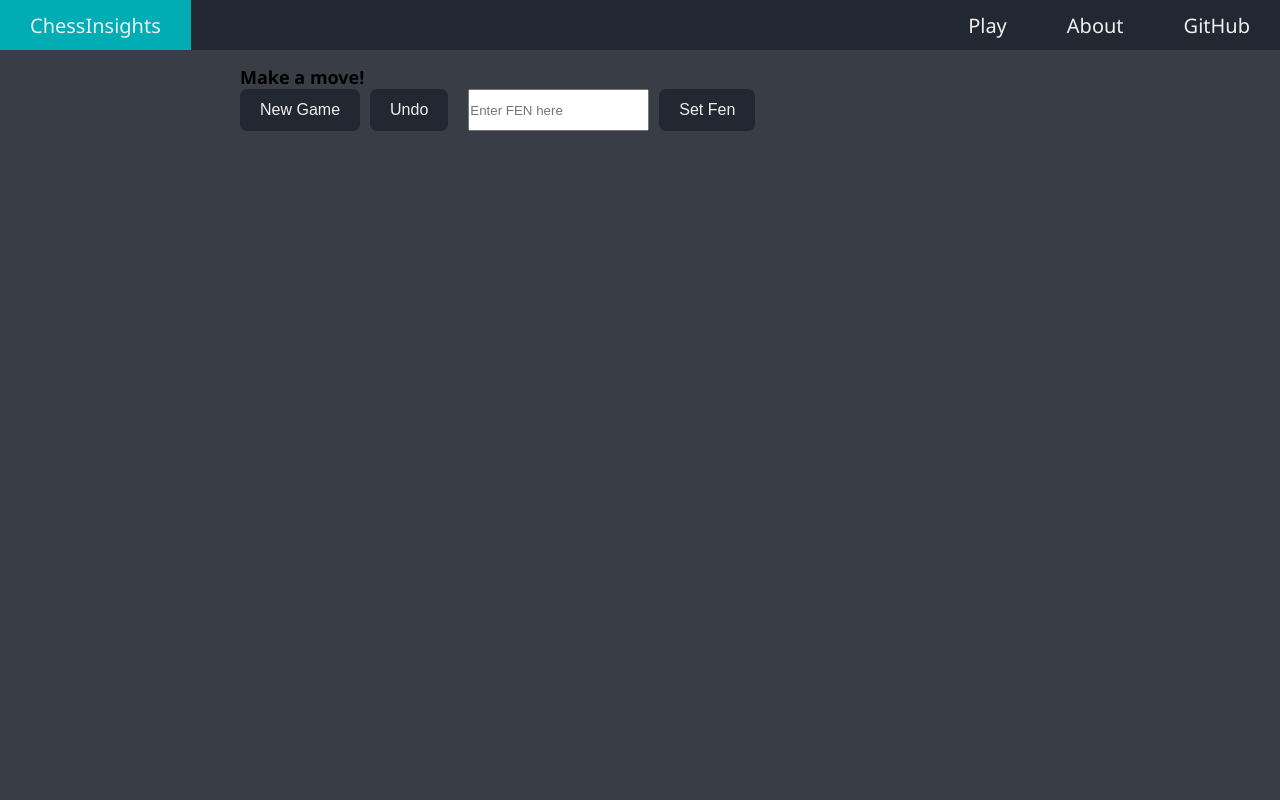
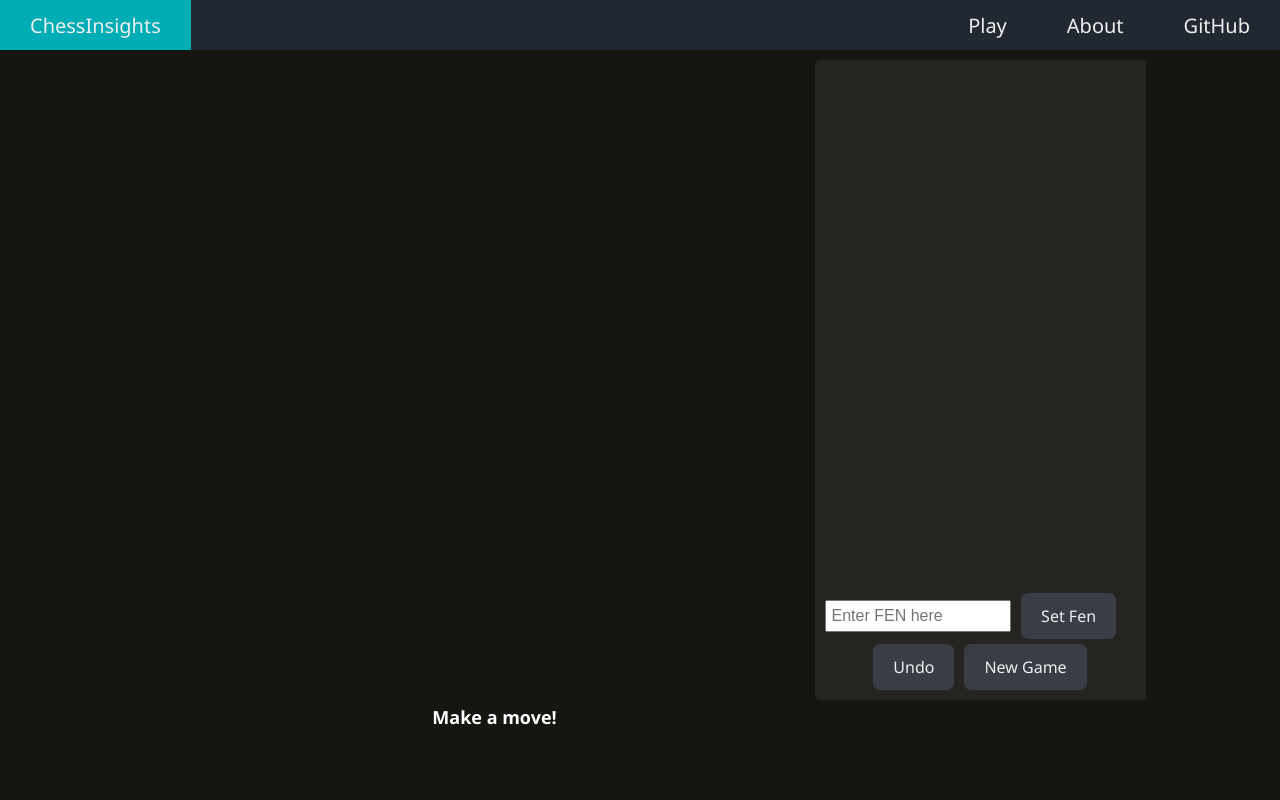
Before and after one commit to gknudtson/ChessInsights, a Flask app: template src/chess_insights/api/templates/play.html in a window 1280 px wide. Run offline with Flask 3, Linux system fonts and the light colour scheme; the template is opened without the code that fills it: most values are stand-ins (such as "Sample title", 1, 10 or a date in 2020); some libraries are stand-ins or nearby versions.

Commit message:
Improve frontend file structure. Improve frontend UI.

```diff
--- a/src/chess_insights/api/app.py
+++ b/src/chess_insights/api/app.py
@@ -46,15 +46,18 @@ def home():
 @app.route('/play', methods=['GET'])
 def play():
     """Render the play page with the current board state."""
-    fen = fen_from_board(chess_game.board_state)  # Get current FEN
-    return render_template('play.html', fen=fen)  # Pass FEN to HTML template
+    fen = fen_from_board(chess_game.board_state)
+    return render_template('play.html', fen=fen)
 
 
 @app.route('/new_game', methods=['GET'])
 def new_game():
     global chess_game
     chess_game = ChessBoard()  # Reset the game
-    return jsonify({"message": "New game started!", "fen": "start"})
+    new_fen = fen_from_board(chess_game.board_state)  # Get new FEN
+
+    return jsonify({"message": "New game started!", "fen": new_fen})
+
 
 
 @app.route('/move', methods=['POST'])
--- a/src/chess_insights/api/static/buttons.css
+++ /dev/null
@@ -1,28 +0,0 @@
-button {
-    padding: 12px 20px;
-    font-size: 16px;
-
-    border: none;
-    border-radius: 7px;
-    background-color: #222831;
-    color: #EEEEEE;
-    cursor: pointer;
-    transition: all 0.2s ease-in-out;
-}
-/* Primary */
-button.btn-primary {
-
-}
-
-button.btn-primary:hover {
-    background-color: #00ADB5;
-}
-
-/* Danger */
-button.btn-danger {
-
-}
-
-button.btn-danger:hover {
-    background-color: #c82333;
-}
--- /dev/null
+++ b/src/chess_insights/api/static/css/buttons.css
@@ -0,0 +1,59 @@
+:root {
+    --button-background: #393E46;
+    --danger-background: #c82333;
+}
+
+button {
+    padding: clamp(8px, 2vw, 12px) clamp(12px, 3vw, 20px);
+    font-size: clamp(14px, 2vw, 16px);
+    font-family: var(--font-family);
+    border: none;
+    border-radius: 7px;
+    background-color: var(--button-background);
+    color: #EEEEEE;
+    cursor: pointer;
+    transition: all 0.2s ease-in-out;
+    width: auto; /* Default auto width */
+    min-width: 80px; /* Prevents tiny buttons */
+}
+
+button.btn-primary:hover {
+    background-color: var(--hover-background);
+}
+
+button.btn-danger:hover {
+    background-color: var(--danger-background);
+}
+
+.button-group {
+    display: flex;
+    flex-direction: column;
+    align-items: center;
+    gap: 5px;
+}
+
+.action-buttons {
+    display: flex;
+    flex-direction: row;
+    gap: 10px;
+}
+
+.button-container {
+    grid-area: buttons;
+    display: flex;
+    flex-direction: row;
+    align-items: flex-end;
+    gap: 10px;
+    padding: 10px;
+    background-color: var(--light-background);
+    border-radius: 5px;
+    flex-wrap: wrap;
+
+    /* Match height of the board */
+    height: var(--board-size);
+
+    align-self: center;
+    width: auto;
+    min-width: 150px;
+    justify-content: center;
+}
--- /dev/null
+++ b/src/chess_insights/api/static/css/game.css
@@ -0,0 +1,94 @@
+:root {
+    --board-size: min(80vw, 80vh);
+}
+
+* {
+    box-sizing: border-box;
+}
+
+body {
+    display: flex;
+    flex-direction: column;
+    align-items: center;
+    height: 100vh;
+}
+
+.game-container {
+    display: flex;
+    flex-direction: column;
+    align-items: center;
+    justify-content: center;
+    flex-grow: 1;
+    width: 100%;
+    max-width: 800px;
+}
+
+#statusEl {
+    margin-top: 15px;
+    font-size: clamp(8px, 5vw, 18px);
+    max-font-size: 18px;
+    font-weight: bold;
+    color: white;
+}
+
+#board {
+    width: var(--board-size);
+    max-width: 800px;
+    max-height: 80vh;
+    aspect-ratio: 1 / 1;
+}
+
+
+.fen-input-container {
+    display: flex;
+    align-items: center;
+    gap: 10px;
+    width: 100%;
+}
+
+#userInput {
+    flex-grow: 1;
+    padding: 5px;
+    font-size: 16px;
+    max-width: 60%;
+
+}
+
+
+@media (max-width: 800px) {
+    .basic-grid {
+        grid-template-areas:
+            "content"
+            "rightbar";
+
+    }
+
+    .leftbar {
+        display: none;
+    }
+
+    .button-container {
+        max-height: 10vh;
+        width: var(--board-size);
+        justify-content: center;
+        align-items: center;
+
+        background-color: var(--dark-background);
+
+
+    }
+
+    .fen-input-container {
+        display: none;
+    }
+
+    button {
+        background-color: var(--navbar-background);
+
+    }
+
+    #statusEl {
+
+    }
+
+}
--- /dev/null
+++ b/src/chess_insights/api/static/css/main.css
@@ -0,0 +1,43 @@
+@import "buttons.css";
+@import "navbar.css";
+:root {
+    --dark-background: #161512;
+    --light-background: #262421;
+    --font-family: 'Segoe UI', Tahoma, Geneva, Verdana, sans-serif;
+}
+* {
+    margin: 0;
+    padding: 0;
+}
+
+body {
+    min-height: 100vh;
+    font-family: var(--font-family);
+    background-color: var(--dark-background)
+}
+
+.basic-grid {
+    display: grid;
+    grid-template-areas:
+        "leftbar content rightbar";
+    grid-template-columns: min-content min-content min-content;
+    gap: 0px;
+    padding: 0px;
+}
+
+.leftbar {
+    grid-area: leftbar;
+
+    padding: 20px;
+}
+
+.content {
+    grid-area: content;
+
+}
+
+.rightbar {
+    grid-area: rightbar;
+    padding-top: 10px;
+
+}
--- a/src/chess_insights/api/static/main.css
+++ b/src/chess_insights/api/static/css/navbar.css
@@ -1,19 +1,10 @@
-@import "buttons.css";
-
-* {
-    margin: 0;
-    padding: 0;
+:root {
+    --navbar-background: #222831;
+    --hover-background: #00ADB5;
 }
-
-body {
-    min-height: 100vh;
-    font-family: 'Segoe UI', Tahoma, Geneva, Verdana, sans-serif;
-    background-color: #393E46;
-}
-
 nav {
     width: 100%;
-    background-color: #222831;
+    background-color: var(--navbar-background)
 }
 
 nav ul {
@@ -38,13 +29,15 @@ nav a {
 }
 
 nav a:hover {
-    background-color: #00ADB5;
+    background-color: var(--hover-background);
     color: #EEEEEE;
 }
-nav li:first-child{
+
+nav li:first-child {
     margin-right: auto;
 }
-.sidebar{
+
+.sidebar {
     position: fixed;
     top: 0;
     right: 0;
@@ -59,28 +52,35 @@ nav li:first-child{
     align-items: flex-start;
     justify-content: flex-start;
 }
-.sidebar li{
+
+.sidebar li {
     width: 100%;
 }
-.sidebar li:first-child{
-    margin-left: auto ;
+
+.sidebar li:first-child {
+    margin-left: auto;
 }
-.sidebar a{
+
+.sidebar a {
     width: 100%;
 }
-.menu-button{
+
+.menu-button {
     display: none;
 }
-@media(max-width: 800px){
-    .hideOnMobile{
+
+@media (max-width: 800px) {
+    .hideOnMobile {
         display: none;
     }
-    .menu-button{
+
+    .menu-button {
         display: block;
     }
 }
-@media(max-width: 450px){
-    .sidebar{
+
+@media (max-width: 450px) {
+    .sidebar {
         width: 100%;
     }
 }
--- a/src/chess_insights/api/templates/base.html
+++ b/src/chess_insights/api/templates/base.html
@@ -5,13 +5,12 @@
     <meta name="viewport" content="width=device-width, initial-scale=1.0">
     <title>{% block title %}ChessInsights{% endblock %}</title>
 
-    <link rel="stylesheet" href="{{ url_for('static', filename='main.css') }}">
+    <link rel="stylesheet" href="{{ url_for('static', filename='/css/main.css') }}">
 
     {% block head_imports %}{% endblock %}  <!-- Custom imports (CSS/JS libraries) -->
     {% block styles %}{% endblock %}  <!-- Custom styles for specific pages -->
 </head>
 <body>
-
 <!-- Navbar -->
 <nav>
     <ul class="sidebar">
@@ -24,21 +23,31 @@
         <li><a href="{{ url_for('home') }}">ChessInsights</a></li>
         <li class="hideOnMobile"><a href="{{ url_for('play') }}">Play</a></li>
         <li class="hideOnMobile"><a href="#">About</a></li>
-            <li class="hideOnMobile"><a href="https://github.com/gknudtson/ChessInsights" target="_blank">GitHub</a></li>
+        <li class="hideOnMobile"><a href="https://github.com/gknudtson/ChessInsights"
+                                    target="_blank">GitHub</a></li>
         <li class="menu-button" onclick="showSidebar()"><a href="#">☰</a></li>
     </ul>
 </nav>
 
-    <!-- Page content -->
+<section class="basic-grid">
+    <div class="leftbar">
+        {% block leftbar %}{% endblock%}
+    </div>
     <div class="content">
         {% block content %}{% endblock %}
     </div>
+    <div class="rightbar">
+        {% block rightbar %}{% endblock%}
+    </div>
+
+</section>
 
 <!-- Base scripts -->
 <script>
     function showSidebar() {
         document.querySelector('.sidebar').style.display = 'flex';
     }
+
     function hideSidebar() {
         document.querySelector('.sidebar').style.display = 'none';
     }
--- a/src/chess_insights/api/templates/play.html
+++ b/src/chess_insights/api/templates/play.html
@@ -1,202 +1,61 @@
 {% extends "base.html" %}
 
-{% block title %}Chess Game{% endblock %}
+{% block title %}ChessInsights Game{% endblock %}
 
 {% block head_imports %}
 <!-- jQuery (Required for Chessboard.js) -->
 <script src="https://code.jquery.com/jquery-3.6.0.min.js"></script>
-
+<!-- Chessboard.js for board representation and movement-->
+<script src="{{ url_for('static', filename='chessboardjs-1.0.0/js/chessboard-1.0.0.min.js') }}"></script>
+<script>
+    var currentFen = "{{ fen|default('start') }}";
+</script>
+<script src="{{ url_for('static', filename='js/game.js') }}"></script>
 <!-- Chessboard.js CSS -->
 <link rel="stylesheet"
       href="{{ url_for('static', filename='chessboardjs-1.0.0/css/chessboard-1.0.0.min.css') }}">
+<link rel="stylesheet"
+      href="{{ url_for('static', filename='/css/game.css') }}">
 {% endblock %}
 
 {% block styles %}
-    <style>
-        body {
-            display: flex;
-            flex-direction: column;
-            align-items: center;
-            height: 100vh;
-        }
-
-        #board {
-            width: 800px;
-        }
-
-        #statusEl {
-            margin-top: 15px;
-            font-size: 18px;
-            font-weight: bold;
-        }
-    </style>
 {% endblock %}
 
 {% block content %}
-    <div id="board"></div>
-    <p id="statusEl">Make a move!</p>
 
-    <!-- Buttons -->
-    <div style="display: flex; gap: 10px;">
-        <button class="btn-danger" id="newGameBtn">New Game</button>
+<div class="game-container">
+    <!-- Chessboard -->
+    <div id="board" style="padding-top: 10px"></div>
+    <p id="statusEl" style="text-align: center;">Make a move!</p>
+</div>
+
+<div class="bottom-buttons">
+
+</div>
+{% endblock %}
+{% block rightbar %}
+<!-- Controls Container-->
+<div class="button-container">
+    <div class="button-group">
+        <div class="fen-input-container">
+            <input type="text" id="userInput" placeholder="Enter FEN here">
+            <button class="btn-primary" type="button" onclick="setFen()">Set Fen</button>
+        </div>
+        <div class="action-buttons">
             <form action="/undo" method="GET">
                 <button class="btn-primary">Undo</button>
             </form>
-        <label for="userInput"></label><input type="text" id="userInput" placeholder="Enter FEN here">
-        <button class="btn-primary" type="button" onclick="setFen()">Set Fen</button>
+            <button class="btn-danger" id="newGameBtn">New Game</button>
         </div>
+    </div>
+</div>
+
+
+
 {% endblock %}
 
 {% block scripts %}
 <!-- Chessboard.js JS -->
-    <script src="{{ url_for('static', filename='chessboardjs-1.0.0/js/chessboard-1.0.0.min.js') }}"></script>
-
-    <script>
-        let board;
-
-        $(document).ready(function () {
-            const statusEl = document.getElementById('statusEl');
-            let currentFen = "{{ fen }}";
-
-            // Initialize chessboard globally
-            board = Chessboard('board', {
-                draggable: true,
-                dropOffBoard: 'snapback',
-                position: currentFen || "start",
-                pieceTheme: '/static/chessboardjs-1.0.0/img/chesspieces/wikipedia/{piece}.png',
-                onDrop: function (source, target) {
-                    handleDrop(source, target);
-                }
-            });
-
-            // New Game Button Click
-            $("#newGameBtn").click(function () {
-                board.start();
-                statusEl.textContent = "New game started!";
-            });
-
-            async function handleDrop(source, target) {
-                const prev_fen = board.fen();
-                if (target === 'offboard' || source === target) return;
-
-                try {
-                    const response = await fetch('/move', {
-                        method: 'POST',
-                        headers: {'Content-Type': 'application/json'},
-                        body: JSON.stringify({fromSquare: source, toSquare: target})
-                    });
-
-                    const data = await response.json();
-
-                    if (data.status === 'ok') {
-                        board.position(data.fen);
-                        statusEl.textContent = "Move successful!";
-                        setTimeout(makeEngineMove, 1);
-                    } else if (data.status === 'game_over') {
-                        board.position(data.fen);
-                        statusEl.textContent = `Game Over: ${data.game_status}`;
-                        board = Chessboard('board', {
-                            position: data.fen,
-                            draggable: false,
-                            pieceTheme: '/static/chessboardjs-1.0.0/img/chesspieces/wikipedia/{piece}.png',
-                        });
-                    } else {
-                        board.position(prev_fen);
-                        statusEl.textContent = "Move rejected by server.";
-                    }
-                } catch (err) {
-                    console.error("Error processing move:", err);
-                    board.position(prev_fen);
-                    statusEl.textContent = "Server error.";
-                }
-            }
-
-            async function makeEngineMove() {
-                try {
-                    const response = await fetch('/engine_move', {
-                        method: 'GET',
-                        headers: {'Content-Type': 'application/json'}
-                    });
-
-                    const data = await response.json();
-
-                    if (data.status === 'ok') {
-                        board.position(data.fen);
-                        statusEl.textContent = "Engine moved.";
-                    } else if (data.status === 'game_over') {
-                        board.position(data.fen);
-                        statusEl.textContent = `Game Over: ${data.game_status}`;
-                        board = Chessboard('board', {
-                            position: data.fen,
-                            draggable: false,
-                            pieceTheme: '/static/chessboardjs-1.0.0/img/chesspieces/wikipedia/{piece}.png',
-                        });
-                    } else {
-                        console.error("Error in engine move:", data);
-                        statusEl.textContent = "Engine move failed.";
-                    }
-                } catch (err) {
-                    console.error("Error processing engine move:", err);
-                    statusEl.textContent = "Server error.";
-                }
-            }
-        });
-        async function setFen() {
-            try {
-                let fenInput = document.getElementById("userInput").value.trim();
-
-                if (!fenInput) {
-                    alert("Please enter a valid FEN string.");
-                    return;
-                }
-
-                let prevFen = board.fen();  // Store the current board position
-
-                // Send request to the server
-                const response = await fetch('/set_fen', {
-                    method: 'POST',
-                    headers: { 'Content-Type': 'application/json' },
-                    body: JSON.stringify({ fen: fenInput })
-                });
-
-                const data = await response.json();
-
-                if (response.ok && data.status === "ok") {
-                    board.position(fenInput);  // Set the board to the new FEN
-                    document.getElementById("statusEl").textContent = "Board updated to custom FEN.";
-                } else {
-                    alert(`Error: ${data.error || "Invalid FEN entered!"}`);
-                    console.error("Server error:", data.error);
-                }
-            } catch (err) {
-                console.error("Error setting FEN:", err);
-                alert("Failed to update board. Please check your FEN.");
-            }
-        }
 
 
-    </script>
-
-    <script>
-        document.getElementById("newGameBtn").addEventListener("click", async function() {
-        try {
-            const response = await fetch('/new_game', {
-                method: 'GET'
-            });
-
-            if (response.ok) {
-                const result = await response.json();
-                console.log(result.message);  // Log server response
-            } else {
-                alert("Failed to start new game.");
-            }
-        } catch (error) {
-            console.error("Error:", error);
-            alert("Server error.");
-        }
-    });
-    </script>
-    <script>
-
-    </script>
 {% endblock %}
```
Also changed, not shown: src/chess_insights/api/static/js/game.js (added, +143 -0 lines). Lines whose indentation alone changed are shown as unchanged.
